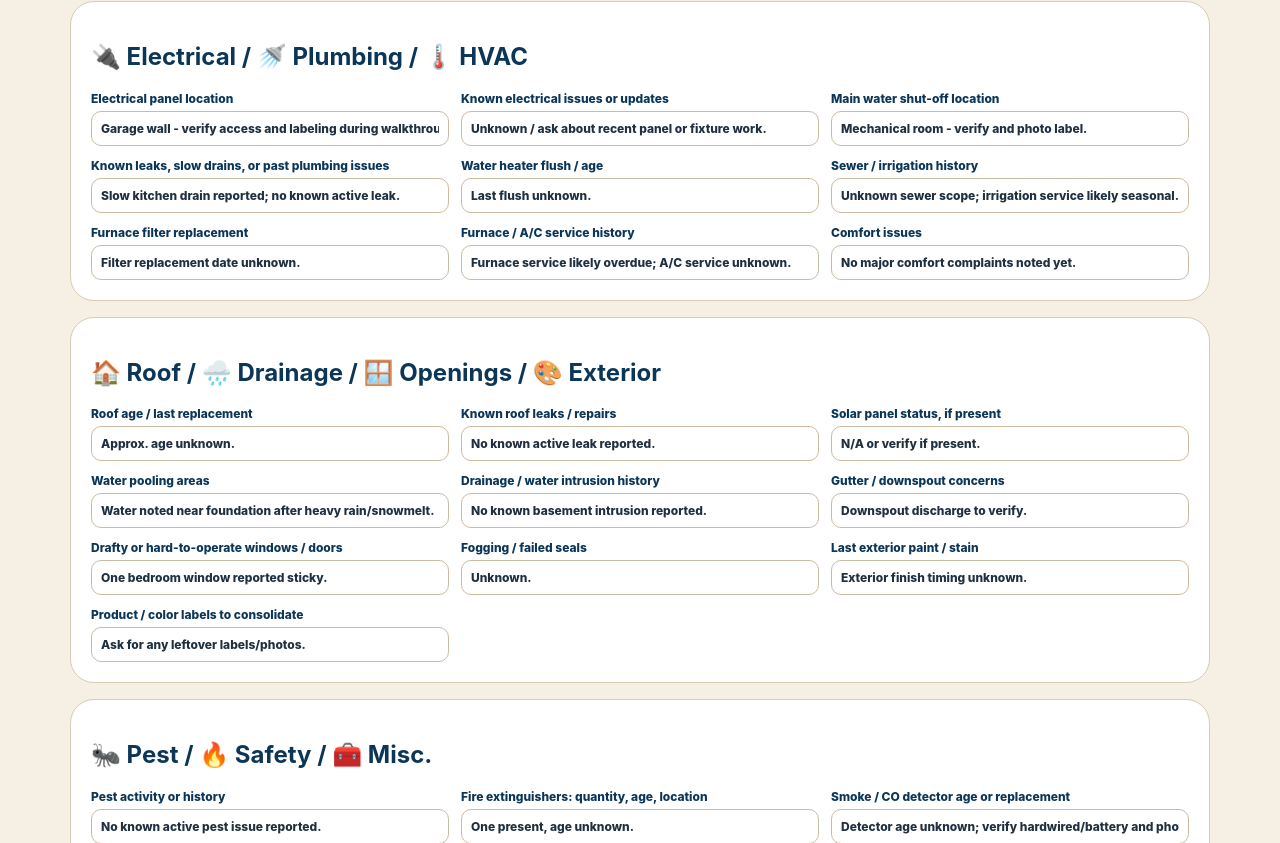
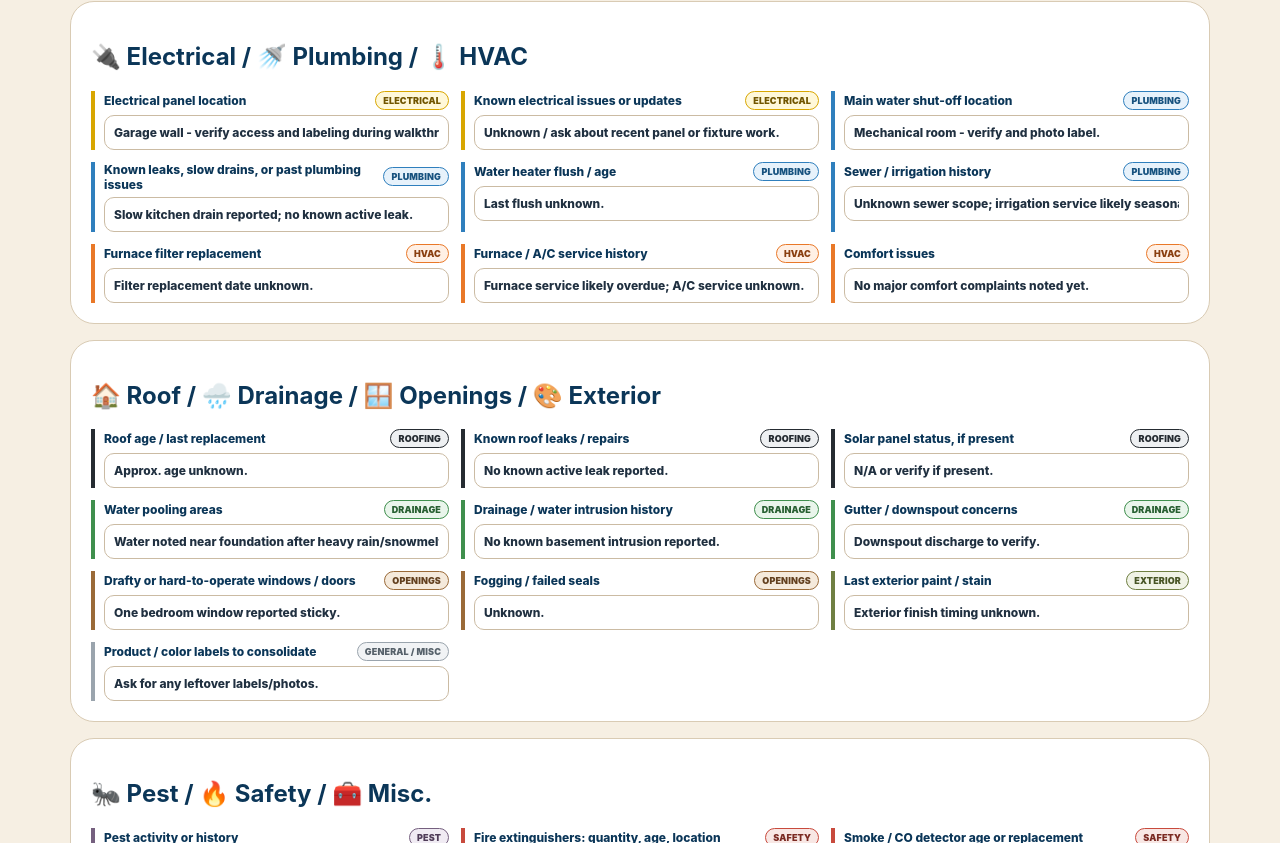
Before and after one commit to Figge8278/tha-live-htc-pmr, a React (Vite) app: page / in a window 1280 px wide. Shown: the part 957-1800 px from the top of the page. Built offline with nearby package versions, Linux system fonts and the light colour scheme.

Commit message:
Refine category badges for intake scanability

```diff
--- a/src/main.jsx
+++ b/src/main.jsx
@@ -28,15 +28,17 @@ function displayTradeLabel(trade) {
 }
 
 const CATEGORY_VISUALS = {
-  Electrical: { label: 'Electrical', accent: '#d6a21d', tint: '#fff7dd', text: '#6f4d00' },
+  Electrical: { label: 'Electrical', accent: '#d8a600', tint: '#fff8d9', text: '#715500' },
   Plumbing: { label: 'Plumbing', accent: '#2f7fbd', tint: '#e7f2fb', text: '#17527f' },
-  HVAC: { label: 'HVAC', accent: '#df6b2e', tint: '#fff0e7', text: '#8d3d12' },
-  Roofing: { label: 'Roofing', accent: '#3f4850', tint: '#eef1f3', text: '#2c343a' },
+  HVAC: { label: 'HVAC', accent: '#e97828', tint: '#fff0e5', text: '#8a3f10' },
+  Roofing: { label: 'Roofing', accent: '#252b31', tint: '#eef0f2', text: '#252b31' },
   Drainage: { label: 'Drainage', accent: '#3f8f4d', tint: '#e9f5eb', text: '#275f31' },
   Openings: { label: 'Openings', accent: '#9a6a38', tint: '#f5eadc', text: '#63401f' },
+  Exterior: { label: 'Exterior', accent: '#6f7f42', tint: '#f0f3e6', text: '#475525' },
+  Pest: { label: 'Pest', accent: '#75607f', tint: '#f0ebf3', text: '#4f3c58' },
   Surfaces: { label: 'Surfaces', accent: '#89929a', tint: '#f0f2f3', text: '#4f5961' },
   Appliances: { label: 'Appliances', accent: '#7e57c2', tint: '#f0eafa', text: '#4d2f83' },
-  Safety: { label: 'Safety', accent: '#d64032', tint: '#fde8e5', text: '#8c2319' },
+  Safety: { label: 'Safety', accent: '#c84a3d', tint: '#f8e7e4', text: '#7b2a22' },
   Handy: { label: 'Handy / Carpentry', accent: '#b8874b', tint: '#f6eadc', text: '#6d4721' },
   General: { label: 'General / Misc', accent: '#9aa4ad', tint: '#f1f3f5', text: '#56616a' }
 };
@@ -44,13 +46,15 @@ const CATEGORY_VISUALS = {
 const CATEGORY_ALIASES = [
   { key: 'Safety', terms: ['safety', 'smoke', 'carbon monoxide', ' co ', 'detector', 'extinguisher', 'fire risk'] },
   { key: 'Electrical', terms: ['electrical', 'outlet', 'gfci', 'switch', 'lighting', 'ceiling fan', 'wiring'] },
-  { key: 'Plumbing', terms: ['plumbing', 'sink', 'disposal', 'drain behavior', 'washer hoses', 'shutoffs', 'leak', 'trap'] },
-  { key: 'HVAC', terms: ['hvac', 'furnace', ' ac ', 'a/c', 'filter', 'ventilation', 'exhaust fan', 'airflow'] },
-  { key: 'Drainage', terms: ['drainage', 'gutter', 'downspout', 'grading', 'pooling', 'water discharge'] },
-  { key: 'Roofing', terms: ['roof', 'roofing', 'chimney', 'fireplace', 'hearth', 'damper', 'masonry'] },
-  { key: 'Openings', terms: ['openings', 'window', 'windows', 'door', 'doors', 'locks', 'screens', 'seals', 'egress'] },
-  { key: 'Surfaces', terms: ['surface', 'surfaces', 'paint', 'flooring', 'finish', 'walls', 'ceilings', 'trim', 'caulk', 'grout', 'stain', 'wet areas'] },
+  { key: 'Plumbing', terms: ['plumbing', 'sink', 'disposal', 'drain behavior', 'washer hoses', 'shutoffs', 'leak', 'trap', 'water heater', 'sewer'] },
+  { key: 'HVAC', terms: ['hvac', 'furnace', ' ac ', 'a/c', 'filter', 'ventilation', 'exhaust fan', 'airflow', 'comfort'] },
+  { key: 'Drainage', terms: ['drainage', 'gutter', 'downspout', 'grading', 'pooling', 'water discharge', 'water intrusion'] },
+  { key: 'Roofing', terms: ['roof', 'roofing', 'solar', 'chimney', 'fireplace', 'hearth', 'damper', 'masonry'] },
+  { key: 'Openings', terms: ['openings', 'window', 'windows', 'door', 'doors', 'locks', 'screens', 'seals', 'egress', 'fogging'] },
+  { key: 'Exterior', terms: ['exterior', 'paint', 'stain', 'siding', 'landscape'] },
+  { key: 'Pest', terms: ['pest', 'pests', 'bug', 'insect', 'rodent'] },
   { key: 'Appliances', terms: ['appliance', 'appliances', 'range hood'] },
+  { key: 'Surfaces', terms: ['surface', 'surfaces', 'flooring', 'finish', 'walls', 'ceilings', 'trim', 'caulk', 'grout', 'wet areas'] },
   { key: 'Handy', terms: ['handyman', 'handy', 'carpentry', 'cabinetry', 'cabinet', 'hinges', 'drawers', 'pulls'] }
 ];
 
@@ -59,15 +63,19 @@ function categoryKeyFromText(text) {
   return CATEGORY_ALIASES.find(({ terms }) => terms.some(term => sourceText.includes(term)))?.key;
 }
 
+function categoryVisualByKey(key = 'General') {
+  return CATEGORY_VISUALS[key] || CATEGORY_VISUALS.General;
+}
+
 function categoryVisualFor(row) {
   const selectedTrade = row?.answer?.trade || row?.trade || '';
   if (selectedTrade && !['Handyman', 'Review / Assign Later'].includes(selectedTrade)) {
-    return CATEGORY_VISUALS[categoryKeyFromText(selectedTrade)] || CATEGORY_VISUALS.General;
+    return categoryVisualByKey(categoryKeyFromText(selectedTrade));
   }
   const sourceText = [selectedTrade, row?.trade, row?.zone, row?.room, row?.item, row?.prompt]
     .filter(Boolean)
     .join(' ');
-  return CATEGORY_VISUALS[categoryKeyFromText(sourceText)] || CATEGORY_VISUALS.General;
+  return categoryVisualByKey(categoryKeyFromText(sourceText));
 }
 
 function TradeCategoryBadge({ category }) {
@@ -78,6 +86,14 @@ function TradeCategoryBadge({ category }) {
   >
     {category.label}
   </span>;
+}
+
+function IntakeQuestion({ categoryKey = 'General', title, children, className = '' }) {
+  const category = categoryVisualByKey(categoryKey);
+  return <label className={`intakeQuestion categorized ${className}`} style={{ '--category-accent': category.accent }}>
+    <span className="intakeQuestionTitle"><span>{title}</span><TradeCategoryBadge category={category}/></span>
+    {children}
+  </label>;
 }
 
 const STATUS = ['Good','Monitor','Needs Attention','Immediate Concern','Unknown'];
@@ -985,34 +1001,34 @@ function IntakeView({intake, updateIntake}) {
       <label className="notes">Homeowner goals / anything they want us to prioritize<textarea value={intake.notes || ''} onChange={e=>updateIntake({notes:e.target.value})} placeholder="What matters most to the homeowner? Safety, function, budget, aesthetics, peace of mind, aging in place, resale, etc." /></label>
     </section>
     <section className="pmrBlock"><h2>🔌 Electrical / 🚿 Plumbing / 🌡️ HVAC</h2><div className="intakeGrid">
-      <label>Electrical panel location<input value={intake.electricalPanel || ''} onChange={e=>updateIntake({electricalPanel:e.target.value})}/></label>
-      <label>Known electrical issues or updates<input value={intake.electricalUpdates || ''} onChange={e=>updateIntake({electricalUpdates:e.target.value})}/></label>
-      <label>Main water shut-off location<input value={intake.waterShutoff || ''} onChange={e=>updateIntake({waterShutoff:e.target.value})}/></label>
-      <label>Known leaks, slow drains, or past plumbing issues<input value={intake.plumbingHistory || ''} onChange={e=>updateIntake({plumbingHistory:e.target.value})}/></label>
-      <label>Water heater flush / age<input value={intake.waterHeater || ''} onChange={e=>updateIntake({waterHeater:e.target.value})}/></label>
-      <label>Sewer / irrigation history<input value={intake.sewerIrrigation || ''} onChange={e=>updateIntake({sewerIrrigation:e.target.value})}/></label>
-      <label>Furnace filter replacement<input value={intake.hvacFilter || ''} onChange={e=>updateIntake({hvacFilter:e.target.value})}/></label>
-      <label>Furnace / A/C service history<input value={intake.hvacService || ''} onChange={e=>updateIntake({hvacService:e.target.value})}/></label>
-      <label>Comfort issues<input value={intake.comfort || ''} onChange={e=>updateIntake({comfort:e.target.value})}/></label>
+      <IntakeQuestion categoryKey="Electrical" title="Electrical panel location"><input value={intake.electricalPanel || ''} onChange={e=>updateIntake({electricalPanel:e.target.value})}/></IntakeQuestion>
+      <IntakeQuestion categoryKey="Electrical" title="Known electrical issues or updates"><input value={intake.electricalUpdates || ''} onChange={e=>updateIntake({electricalUpdates:e.target.value})}/></IntakeQuestion>
+      <IntakeQuestion categoryKey="Plumbing" title="Main water shut-off location"><input value={intake.waterShutoff || ''} onChange={e=>updateIntake({waterShutoff:e.target.value})}/></IntakeQuestion>
+      <IntakeQuestion categoryKey="Plumbing" title="Known leaks, slow drains, or past plumbing issues"><input value={intake.plumbingHistory || ''} onChange={e=>updateIntake({plumbingHistory:e.target.value})}/></IntakeQuestion>
+      <IntakeQuestion categoryKey="Plumbing" title="Water heater flush / age"><input value={intake.waterHeater || ''} onChange={e=>updateIntake({waterHeater:e.target.value})}/></IntakeQuestion>
+      <IntakeQuestion categoryKey="Plumbing" title="Sewer / irrigation history"><input value={intake.sewerIrrigation || ''} onChange={e=>updateIntake({sewerIrrigation:e.target.value})}/></IntakeQuestion>
+      <IntakeQuestion categoryKey="HVAC" title="Furnace filter replacement"><input value={intake.hvacFilter || ''} onChange={e=>updateIntake({hvacFilter:e.target.value})}/></IntakeQuestion>
+      <IntakeQuestion categoryKey="HVAC" title="Furnace / A/C service history"><input value={intake.hvacService || ''} onChange={e=>updateIntake({hvacService:e.target.value})}/></IntakeQuestion>
+      <IntakeQuestion categoryKey="HVAC" title="Comfort issues"><input value={intake.comfort || ''} onChange={e=>updateIntake({comfort:e.target.value})}/></IntakeQuestion>
     </div></section>
     <section className="pmrBlock"><h2>🏠 Roof / 🌧️ Drainage / 🪟 Openings / 🎨 Exterior</h2><div className="intakeGrid">
-      <label>Roof age / last replacement<input value={intake.roofAge || ''} onChange={e=>updateIntake({roofAge:e.target.value})}/></label>
-      <label>Known roof leaks / repairs<input value={intake.roofHistory || ''} onChange={e=>updateIntake({roofHistory:e.target.value})}/></label>
-      <label>Solar panel status, if present<input value={intake.solar || ''} onChange={e=>updateIntake({solar:e.target.value})}/></label>
-      <label>Water pooling areas<input value={intake.drainagePooling || ''} onChange={e=>updateIntake({drainagePooling:e.target.value})}/></label>
-      <label>Drainage / water intrusion history<input value={intake.drainageHistory || ''} onChange={e=>updateIntake({drainageHistory:e.target.value})}/></label>
-      <label>Gutter / downspout concerns<input value={intake.gutters || ''} onChange={e=>updateIntake({gutters:e.target.value})}/></label>
-      <label>Drafty or hard-to-operate windows / doors<input value={intake.windowsDoors || ''} onChange={e=>updateIntake({windowsDoors:e.target.value})}/></label>
-      <label>Fogging / failed seals<input value={intake.fogging || ''} onChange={e=>updateIntake({fogging:e.target.value})}/></label>
-      <label>Last exterior paint / stain<input value={intake.paintStain || ''} onChange={e=>updateIntake({paintStain:e.target.value})}/></label>
-      <label>Product / color labels to consolidate<input value={intake.productsColors || ''} onChange={e=>updateIntake({productsColors:e.target.value})}/></label>
+      <IntakeQuestion categoryKey="Roofing" title="Roof age / last replacement"><input value={intake.roofAge || ''} onChange={e=>updateIntake({roofAge:e.target.value})}/></IntakeQuestion>
+      <IntakeQuestion categoryKey="Roofing" title="Known roof leaks / repairs"><input value={intake.roofHistory || ''} onChange={e=>updateIntake({roofHistory:e.target.value})}/></IntakeQuestion>
+      <IntakeQuestion categoryKey="Roofing" title="Solar panel status, if present"><input value={intake.solar || ''} onChange={e=>updateIntake({solar:e.target.value})}/></IntakeQuestion>
+      <IntakeQuestion categoryKey="Drainage" title="Water pooling areas"><input value={intake.drainagePooling || ''} onChange={e=>updateIntake({drainagePooling:e.target.value})}/></IntakeQuestion>
+      <IntakeQuestion categoryKey="Drainage" title="Drainage / water intrusion history"><input value={intake.drainageHistory || ''} onChange={e=>updateIntake({drainageHistory:e.target.value})}/></IntakeQuestion>
+      <IntakeQuestion categoryKey="Drainage" title="Gutter / downspout concerns"><input value={intake.gutters || ''} onChange={e=>updateIntake({gutters:e.target.value})}/></IntakeQuestion>
+      <IntakeQuestion categoryKey="Openings" title="Drafty or hard-to-operate windows / doors"><input value={intake.windowsDoors || ''} onChange={e=>updateIntake({windowsDoors:e.target.value})}/></IntakeQuestion>
+      <IntakeQuestion categoryKey="Openings" title="Fogging / failed seals"><input value={intake.fogging || ''} onChange={e=>updateIntake({fogging:e.target.value})}/></IntakeQuestion>
+      <IntakeQuestion categoryKey="Exterior" title="Last exterior paint / stain"><input value={intake.paintStain || ''} onChange={e=>updateIntake({paintStain:e.target.value})}/></IntakeQuestion>
+      <IntakeQuestion categoryKey="General" title="Product / color labels to consolidate"><input value={intake.productsColors || ''} onChange={e=>updateIntake({productsColors:e.target.value})}/></IntakeQuestion>
     </div></section>
     <section className="pmrBlock"><h2>🐜 Pest / 🔥 Safety / 🧰 Misc.</h2><div className="intakeGrid">
-      <label>Pest activity or history<input value={intake.pests || ''} onChange={e=>updateIntake({pests:e.target.value})}/></label>
-      <label>Fire extinguishers: quantity, age, location<input value={intake.fireExtinguishers || ''} onChange={e=>updateIntake({fireExtinguishers:e.target.value})}/></label>
-      <label>Smoke / CO detector age or replacement<input value={intake.smokeCO || ''} onChange={e=>updateIntake({smokeCO:e.target.value})}/></label>
-      <label>Chimney inspection / cleaning<input value={intake.chimney || ''} onChange={e=>updateIntake({chimney:e.target.value})}/></label>
-    </div><label className="notes">Other known concerns / items to pay attention to<textarea value={intake.additionalConcerns || ''} onChange={e=>updateIntake({additionalConcerns:e.target.value})}/></label></section>
+      <IntakeQuestion categoryKey="Pest" title="Pest activity or history"><input value={intake.pests || ''} onChange={e=>updateIntake({pests:e.target.value})}/></IntakeQuestion>
+      <IntakeQuestion categoryKey="Safety" title="Fire extinguishers: quantity, age, location"><input value={intake.fireExtinguishers || ''} onChange={e=>updateIntake({fireExtinguishers:e.target.value})}/></IntakeQuestion>
+      <IntakeQuestion categoryKey="Safety" title="Smoke / CO detector age or replacement"><input value={intake.smokeCO || ''} onChange={e=>updateIntake({smokeCO:e.target.value})}/></IntakeQuestion>
+      <IntakeQuestion categoryKey="Safety" title="Chimney inspection / cleaning"><input value={intake.chimney || ''} onChange={e=>updateIntake({chimney:e.target.value})}/></IntakeQuestion>
+    </div><IntakeQuestion categoryKey="General" title="Other known concerns / items to pay attention to" className="notes"><textarea value={intake.additionalConcerns || ''} onChange={e=>updateIntake({additionalConcerns:e.target.value})}/></IntakeQuestion></section>
   </main>
 }
 
--- a/src/style.css
+++ b/src/style.css
@@ -66,3 +66,8 @@
 .itemTitleLine h2{margin:0}
 .tradeCategoryBadge{display:inline-flex;align-items:center;border-radius:999px;border:1px solid var(--category-accent,#9aa4ad);background:var(--category-tint,#f1f3f5);color:var(--category-text,#56616a);font-size:11px;font-weight:900;line-height:1;letter-spacing:.02em;text-transform:uppercase;padding:6px 9px;white-space:nowrap}
 @media(max-width:900px){.itemCard.categorized{border-left-width:5px}.itemTitleLine{gap:8px}.tradeCategoryBadge{font-size:10px;padding:5px 8px}}
+.intakeQuestion.categorized{border-left:4px solid var(--category-accent,#9aa4ad);padding-left:9px;min-width:0}
+.intakeQuestionTitle{display:flex;align-items:center;justify-content:space-between;gap:8px;line-height:1.25}
+.intakeQuestionTitle>span:first-child{min-width:0}
+.intakeQuestion .tradeCategoryBadge{font-size:9px;padding:4px 7px;letter-spacing:.015em;flex:0 0 auto}
+@media(max-width:900px){.intakeQuestionTitle{align-items:flex-start;flex-direction:column}.intakeQuestion .tradeCategoryBadge{font-size:9px}}
```
